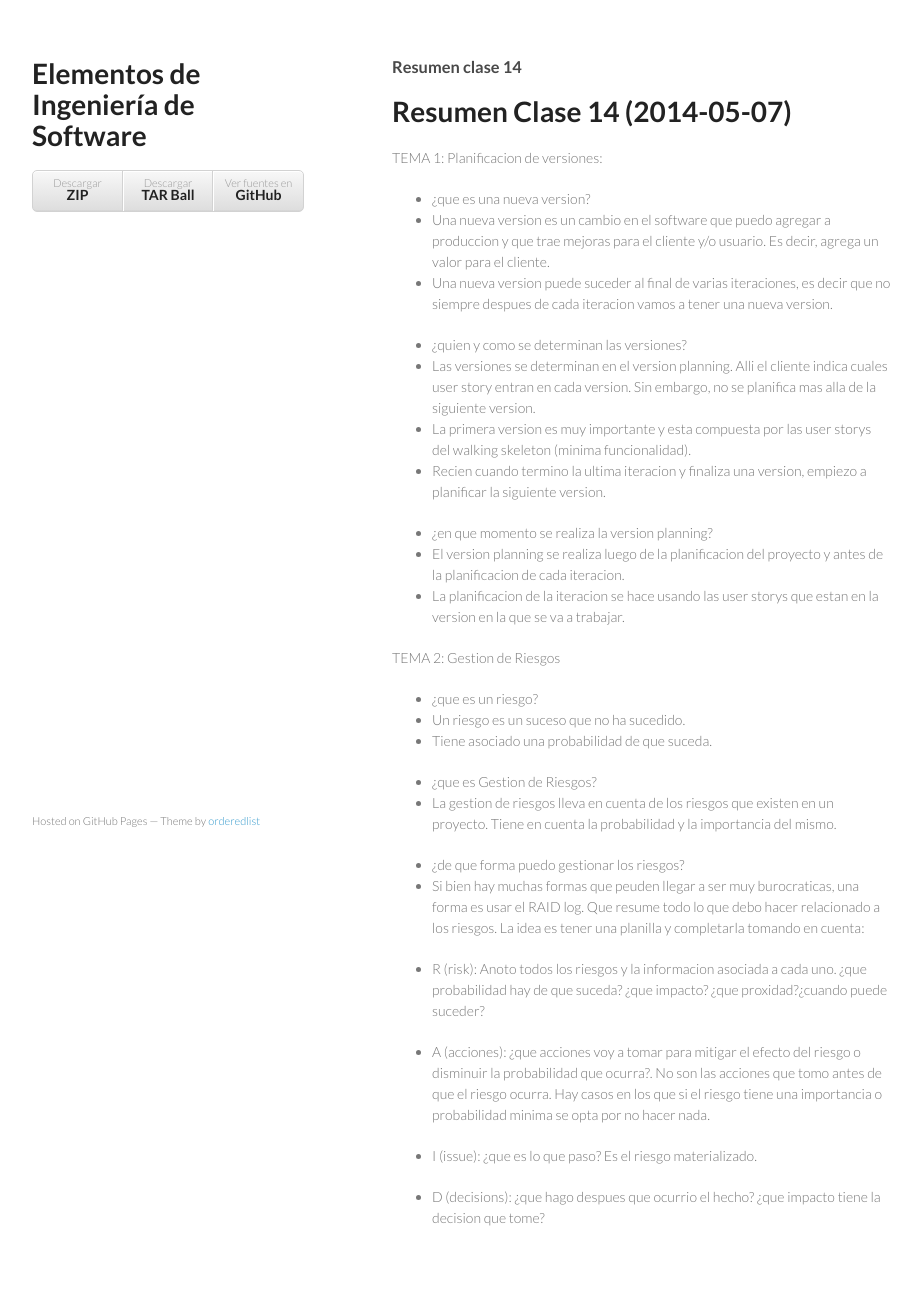
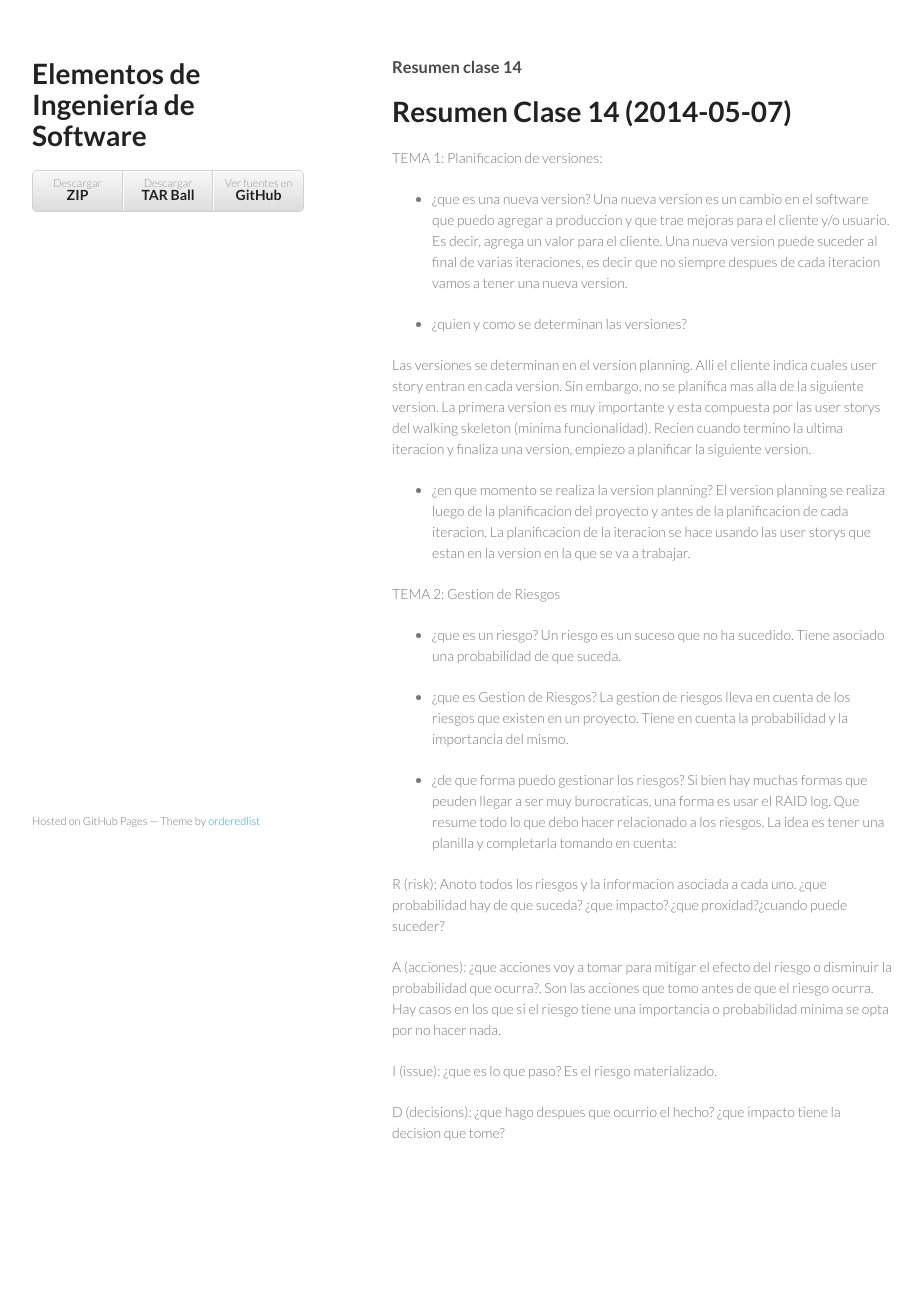
Before and after one commit to SoftwareEngineeringUNQ/bitacora, a Jekyll site: the page built from _posts/2014-05-07-resumen-clase-14.md, in a window 1280 px wide. Shown: the whole page, without its empty margins (178-1100 px from the left). Built offline with Jekyll 4.4.1, drawn with Linux system fonts in a browser that asks for light colours; after the commit the page ends 1213 px from its top, so only the background shows below that.

```diff
--- a/_posts/2014-05-07-resumen-clase-14.md
+++ b/_posts/2014-05-07-resumen-clase-14.md
@@ -10,34 +10,35 @@ Resumen Clase 14 (2014-05-07)
 TEMA 1: Planificacion de versiones:
 
 * ¿que es una nueva version?
-- Una nueva version es un cambio en el software que puedo agregar a produccion y que trae mejoras para el cliente y/o usuario. Es decir, agrega un valor para el cliente.
-- Una nueva version puede suceder al final de varias iteraciones, es decir que no siempre despues de cada iteracion vamos a tener una nueva version.
+Una nueva version es un cambio en el software que puedo agregar a produccion y que trae mejoras para el cliente y/o usuario. Es decir, agrega un valor para el cliente.
+Una nueva version puede suceder al final de varias iteraciones, es decir que no siempre despues de cada iteracion vamos a tener una nueva version.
 
 * ¿quien y como se determinan las versiones?
-- Las versiones se determinan en el version planning. Alli el cliente indica cuales user story entran en cada version. Sin embargo, no se planifica mas alla de la siguiente version.
-- La primera version es muy importante y esta compuesta por las user storys del walking skeleton (minima funcionalidad).
-- Recien cuando termino la ultima iteracion y finaliza una version, empiezo a planificar la siguiente version.
+
+Las versiones se determinan en el version planning. Alli el cliente indica cuales user story entran en cada version. Sin embargo, no se planifica mas alla de la siguiente version.
+La primera version es muy importante y esta compuesta por las user storys del walking skeleton (minima funcionalidad).
+Recien cuando termino la ultima iteracion y finaliza una version, empiezo a planificar la siguiente version.
 
 * ¿en que momento se realiza la version planning?
-- El version planning se realiza luego de la planificacion del proyecto y antes de la planificacion de cada iteracion.
-- La planificacion de la iteracion se hace usando las user storys que estan en la version en la que se va a trabajar.
+El version planning se realiza luego de la planificacion del proyecto y antes de la planificacion de cada iteracion.
+La planificacion de la iteracion se hace usando las user storys que estan en la version en la que se va a trabajar.
 
 TEMA 2: Gestion de Riesgos
 
 * ¿que es un riesgo?
-- Un riesgo es un suceso que no ha sucedido.
-- Tiene asociado una probabilidad de que suceda.
+Un riesgo es un suceso que no ha sucedido.
+Tiene asociado una probabilidad de que suceda.
 
 * ¿que es Gestion de Riesgos?
-- La gestion de riesgos lleva en cuenta de los riesgos que existen en un proyecto. Tiene en cuenta la probabilidad y la importancia del mismo.
+La gestion de riesgos lleva en cuenta de los riesgos que existen en un proyecto. Tiene en cuenta la probabilidad y la importancia del mismo.
 
 * ¿de que forma puedo gestionar los riesgos?
-- Si bien hay muchas formas que peuden llegar a ser muy burocraticas, una forma es usar el RAID log. Que resume todo lo que debo hacer relacionado a los riesgos. La idea es tener una planilla y completarla tomando en cuenta:
+Si bien hay muchas formas que peuden llegar a ser muy burocraticas, una forma es usar el RAID log. Que resume todo lo que debo hacer relacionado a los riesgos. La idea es tener una planilla y completarla tomando en cuenta:
 
-- R (risk): Anoto todos los riesgos y la informacion asociada a cada uno. ¿que probabilidad hay de que suceda? ¿que impacto? ¿que proxidad?¿cuando puede suceder?
+R (risk): Anoto todos los riesgos y la informacion asociada a cada uno. ¿que probabilidad hay de que suceda? ¿que impacto? ¿que proxidad?¿cuando puede suceder?
 
-- A (acciones): ¿que acciones voy a tomar para mitigar el efecto del riesgo o disminuir la probabilidad que ocurra?. No son las acciones que tomo antes de que el riesgo ocurra. Hay casos en los que si el riesgo tiene una importancia o probabilidad minima se opta por no hacer nada.
+A (acciones): ¿que acciones voy a tomar para mitigar el efecto del riesgo o disminuir la probabilidad que ocurra?. Son las acciones que tomo antes de que el riesgo ocurra. Hay casos en los que si el riesgo tiene una importancia o probabilidad minima se opta por no hacer nada.
 
-- I (issue): ¿que es lo que paso? Es el riesgo materializado.
+I (issue): ¿que es lo que paso? Es el riesgo materializado.
 
-- D (decisions): ¿que hago despues que ocurrio el hecho? ¿que impacto tiene la decision que tome?
+D (decisions): ¿que hago despues que ocurrio el hecho? ¿que impacto tiene la decision que tome?
```
